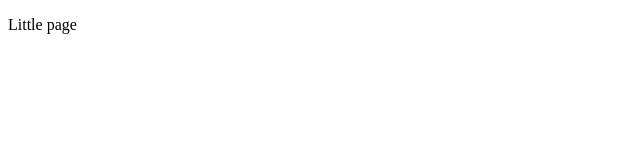
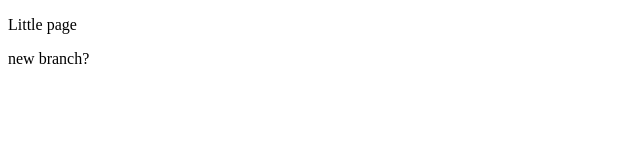
Before and after one commit to amitchelll/INTEX, a plain HTML site: page index.html in a window 1280 px wide. Shown: the full height of the page, 0-640 px from the left. Drawn offline with Linux system fonts and the light colour scheme.

Commit message:
addedfeatures

```diff
--- a/index.html
+++ b/index.html
@@ -4,9 +4,10 @@
     <meta charset="UTF-8">
     <meta http-equiv="X-UA-Compatible" content="IE=edge">
     <meta name="viewport" content="width=device-width, initial-scale=1.0">
-    <title>Document</title>
+    <title>Document!</title>
 </head>
 <body>
     <p>Little page</p>
+    <p>new branch?</p>
 </body>
 </html>
```
